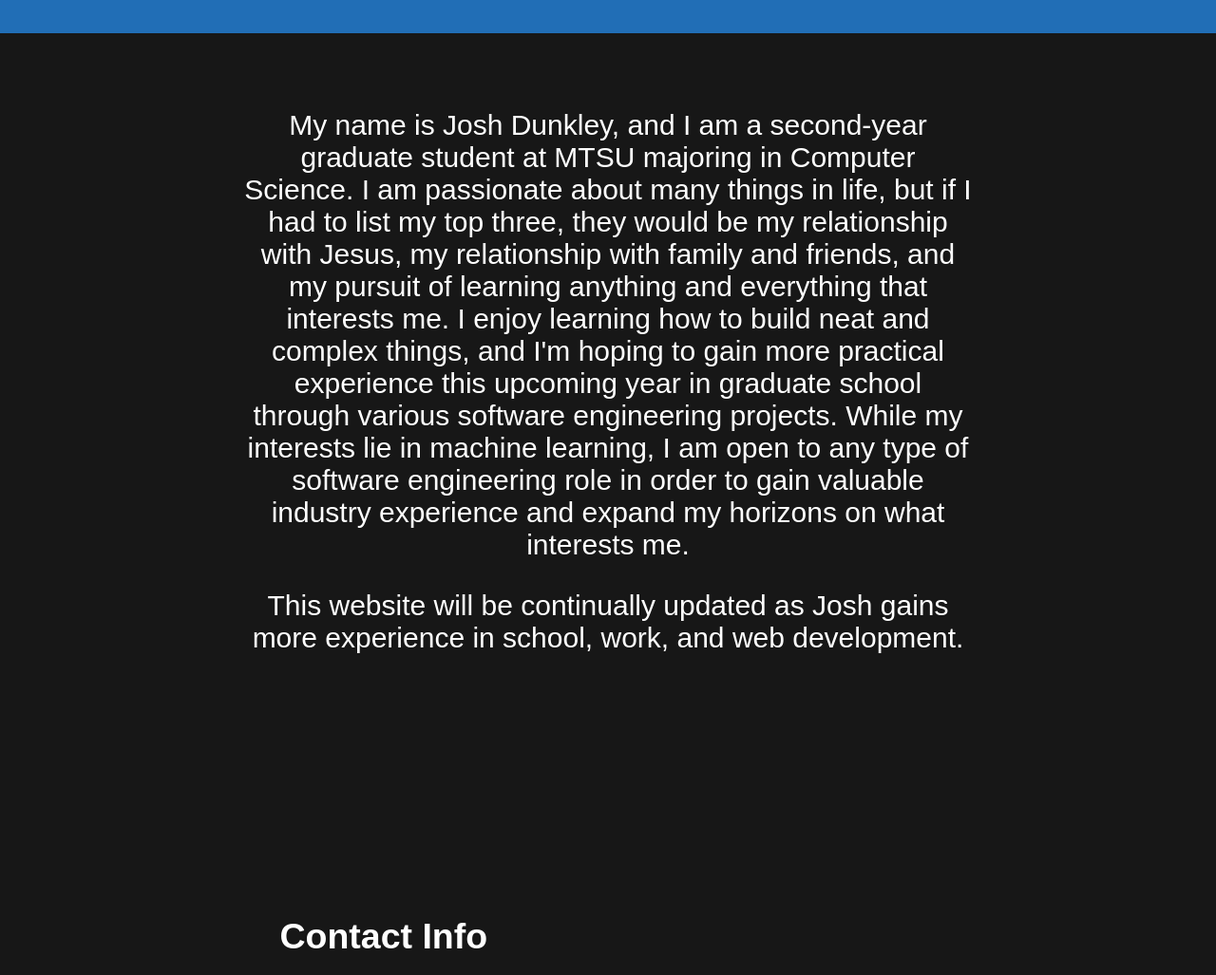
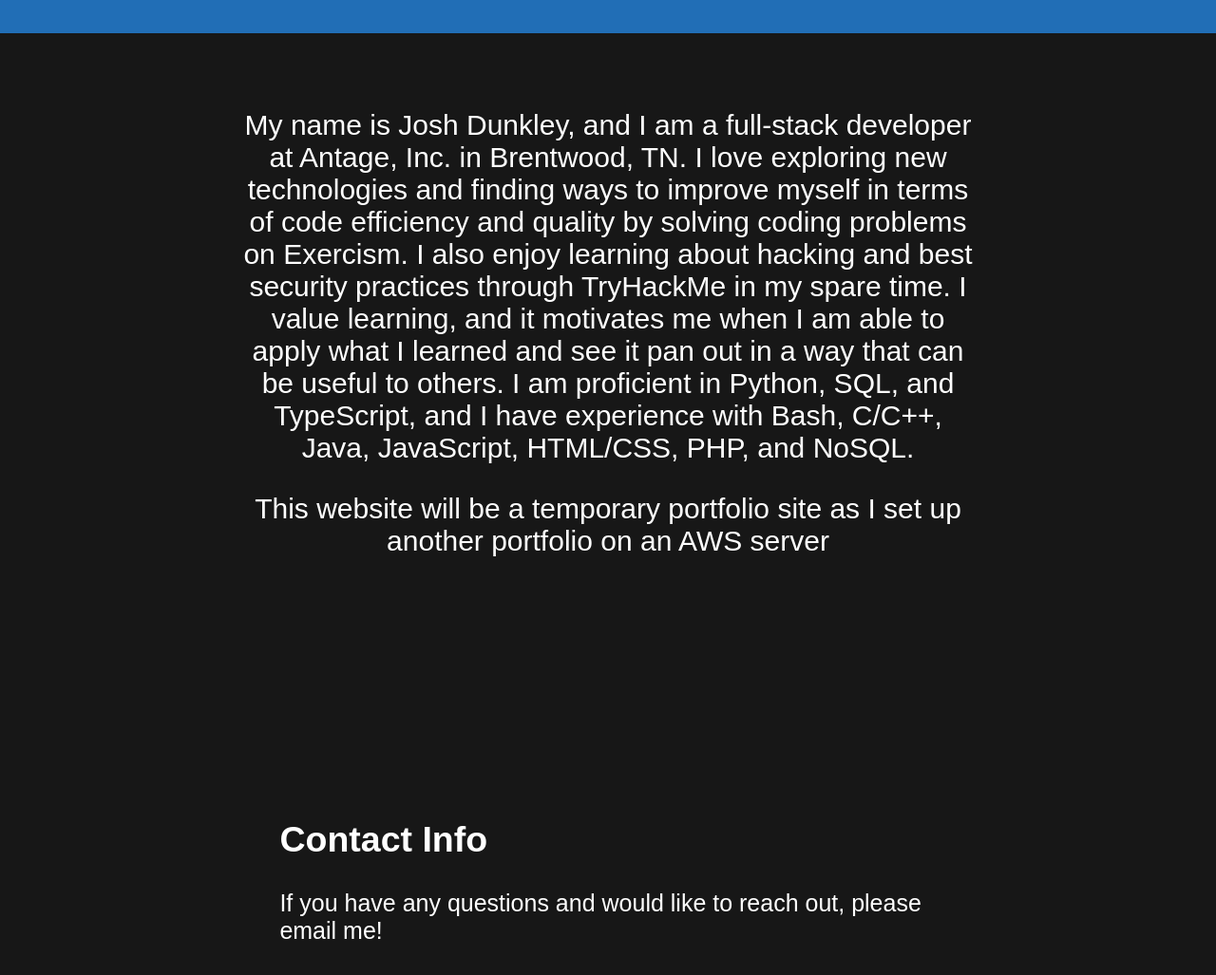
Before and after one commit to joshdunk98/jdunkleyportfolio.github.io, a plain HTML site: page index.html in a window 1280 px wide. Shown: the part 400-1427 px from the top of the page at 95% size. Drawn offline with nearby package versions, Linux system fonts and the light colour scheme.

Commit message:
Updating home page

```diff
--- a/index.html
+++ b/index.html
@@ -54,12 +54,15 @@
 
    <section class="cool-black">
        <div class="about">
-           <p style="color:white">My name is Josh Dunkley, and I am a second-year graduate student at MTSU majoring in Computer Science. I am passionate about many things in life, but if I had to list my top three,
-          they would be my relationship with Jesus, my relationship with family and friends, and my pursuit of learning anything and everything that interests me. I enjoy learning how to
-          build neat and complex things, and I'm hoping to gain more practical experience this upcoming year in graduate school through various software engineering projects. While my interests
-          lie in machine learning, I am open to any type of software engineering role in order to gain valuable industry experience and expand my horizons on what interests me.</p>
+           <p style="color:white">My name is Josh Dunkley, and I am a full-stack developer at Antage, Inc. in Brentwood, TN.
+            I love exploring new technologies and finding ways to improve myself in terms of code efficiency and quality by solving coding
+            problems on Exercism. I also enjoy learning about hacking and best security practices through TryHackMe in my spare time. I
+            value learning, and it motivates me when I am able to apply what I learned and see it pan out in a way that can be useful to others.
 
-           <p> This website will be continually updated as Josh gains more experience in school, work, and web development.</p>
+            I am proficient in Python, SQL, and TypeScript, and I have experience with Bash, C/C++, Java, JavaScript, HTML/CSS, PHP, and NoSQL.
+            </p>
+
+           <p> This website will be a temporary portfolio site as I set up another portfolio on an AWS server</p>
        </div>
    </section>
 
@@ -67,9 +70,8 @@
    <section class="cool-black">
        <div class="contact">
         <h2>Contact Info</h2>
-        <p>If you have any questions and would like to reach out, please text or email me! Whether it be jobs or talking about Jesus, I enjoy good conversation.</p>
+        <p>If you have any questions and would like to reach out, please email me!</p>
 
-        <div><i class="fa fa-phone" aria-hidden="true"></i> (615)-796-5444</div>
         <div><i class="fa fa-envelope" aria-hidden="true"></i>  joshua.dunkley98@gmail.com</div>
         <div><i class="fa fa-linkedin" aria-hidden="true"></i> <a style="text-decoration:none" href="https://www.linkedin.com/in/joshua-dunkley">www.linkedin.com/in/joshua-dunkley</a></div>
         <div><i class="fa fa-github" aria-hidden="true"></i> <a style="text-decoration:none" href="https://github.com/joshdunk98">www.github.com/joshdunk98</a></div>
```
